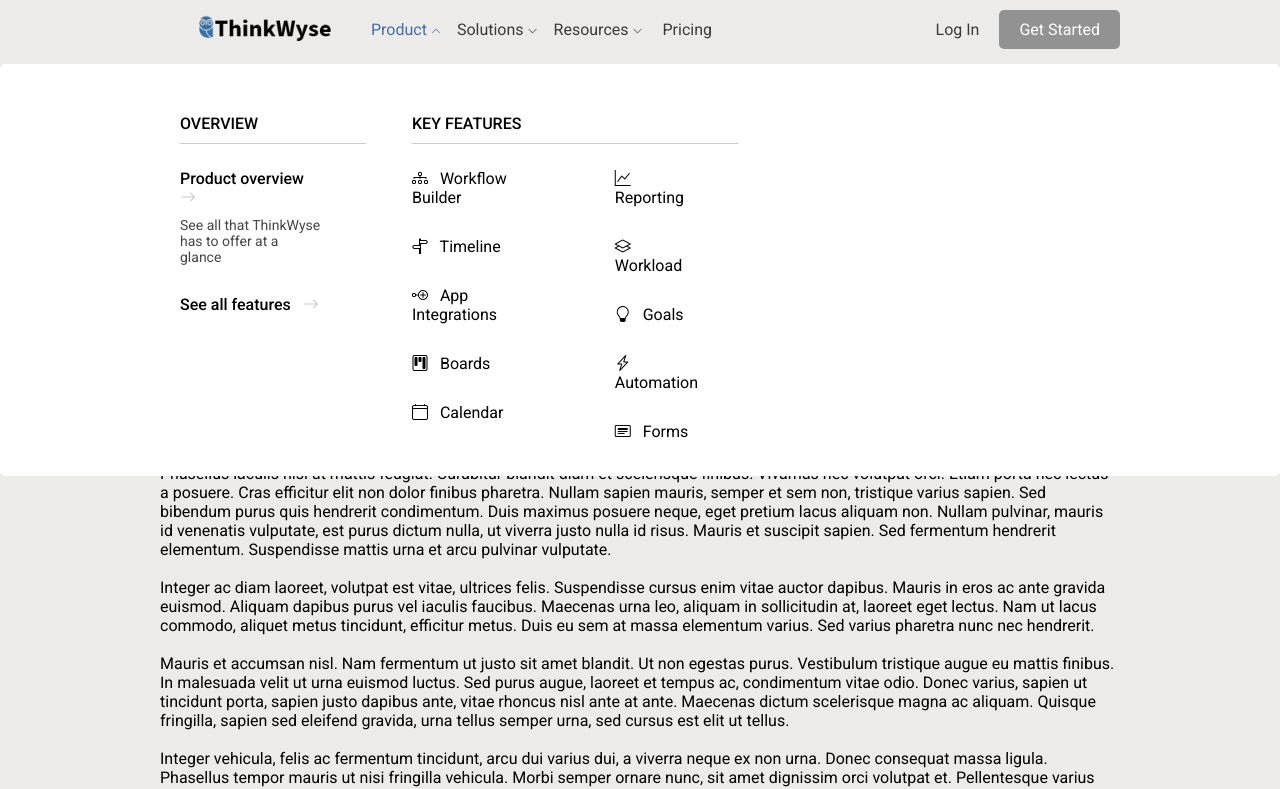
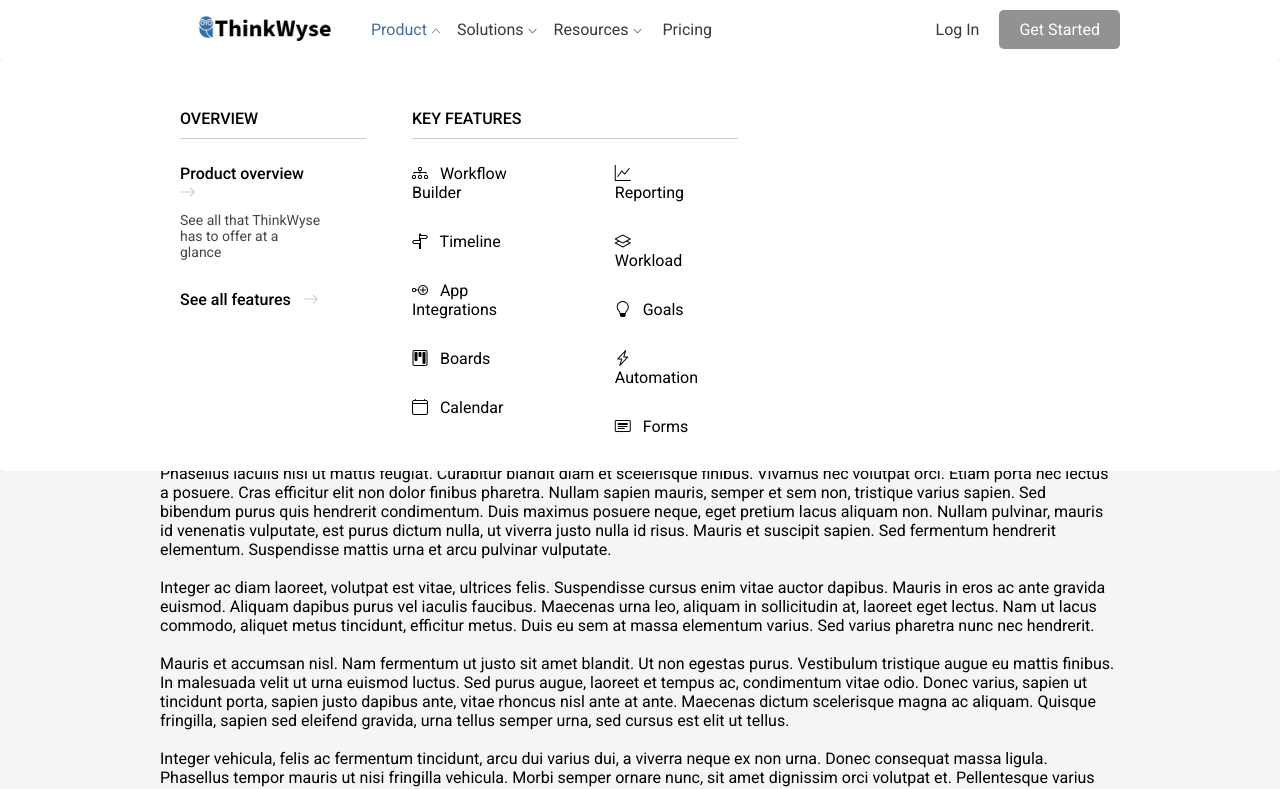
Before and after one commit to gmorgan9/thinkwyse, a plain HTML site: page index.html in a window 1280 px wide. Both pictures are taken after a click on the button "Product". Shown: the top 789 px of the page. Drawn offline with nearby package versions, Linux system fonts and the light colour scheme.

Commit message:
v1.3 - update dropdown.js with white navbar update

```diff
--- a/assets/scripts/dropdown.js
+++ b/assets/scripts/dropdown.js
@@ -1,9 +1,10 @@
-// dropdown javascript
+// dropdown.js
 
 var currentlyOpenDropdown = null;
 
     function toggleDropdown(id, button) {
         var dropdownContent = document.getElementById(id);
+        var topContainer = document.querySelector(".top-container");
 
         if (currentlyOpenDropdown && currentlyOpenDropdown === dropdownContent) {
             // Clicking the same dropdown again to close it
@@ -21,8 +22,11 @@ var currentlyOpenDropdown = null;
             chevronIcon.classList.remove("bi-chevron-down");
             chevronIcon.classList.add("bi-chevron-up");
 
+            // Change top-container background color to white
+            topContainer.classList.add("top-container-white");
         }
     }
+
 
     function closeDropdown() {
         if (currentlyOpenDropdown) {
@@ -30,10 +34,14 @@ var currentlyOpenDropdown = null;
             currentlyOpenDropdown.previousElementSibling.querySelector("i").classList.remove("bi-chevron-up");
             currentlyOpenDropdown.previousElementSibling.querySelector("i").classList.add("bi-chevron-down");
 
+            // Change top-container background color back to the default
+            var topContainer = document.querySelector(".top-container");
+            topContainer.classList.remove("top-container-white");
 
             currentlyOpenDropdown = null;
         }
     }
+
 
     // Close dropdown when clicking away from the dropdown button or dropdown content
     document.addEventListener("click", function (event) {
--- a/index.html
+++ b/index.html
@@ -22,7 +22,7 @@
             background-color: rgb(29, 65, 108);
         }
         .main-container {
-            background-color: rgb(237, 235, 234);
+            background-color: rgb(245, 245, 245);
         }
 
         .top-container {
@@ -30,6 +30,9 @@
             position: sticky; /* Make the top-container sticky */
             top: 0; /* Stick to the top of the viewport */
             margin-bottom: 10px;
+        }
+        .top-container-white {
+            background-color: white;
         }
 
         nav {
@@ -78,7 +81,7 @@
         .dropdown-content {
             display: none;
             position: fixed;
-            margin-top: 24px;
+            margin-top: 19px;
             background-color: rgb(255, 255, 255);
             top: 40px;
             left: 0;
```
Lines whose indentation alone changed are shown as unchanged.
